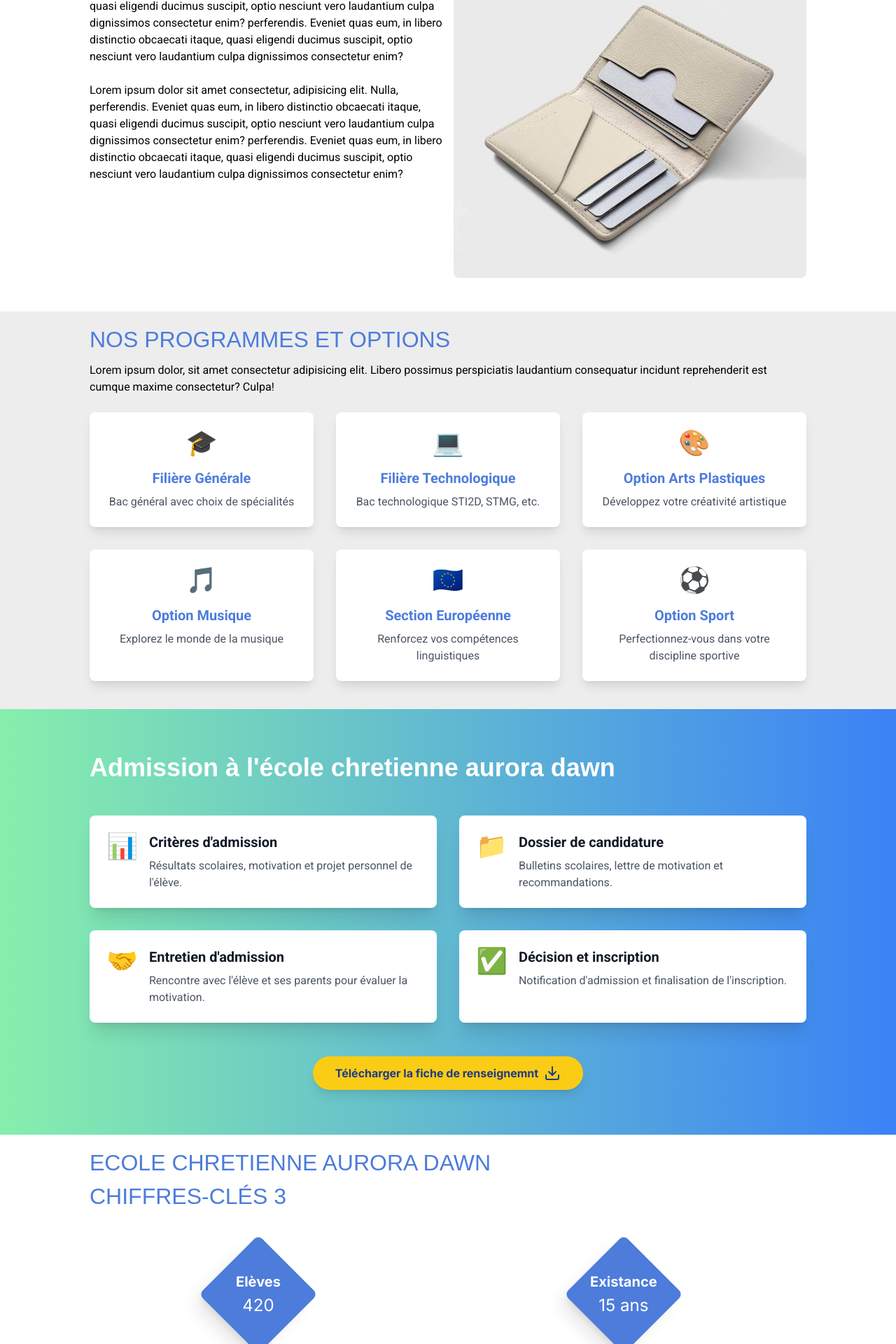
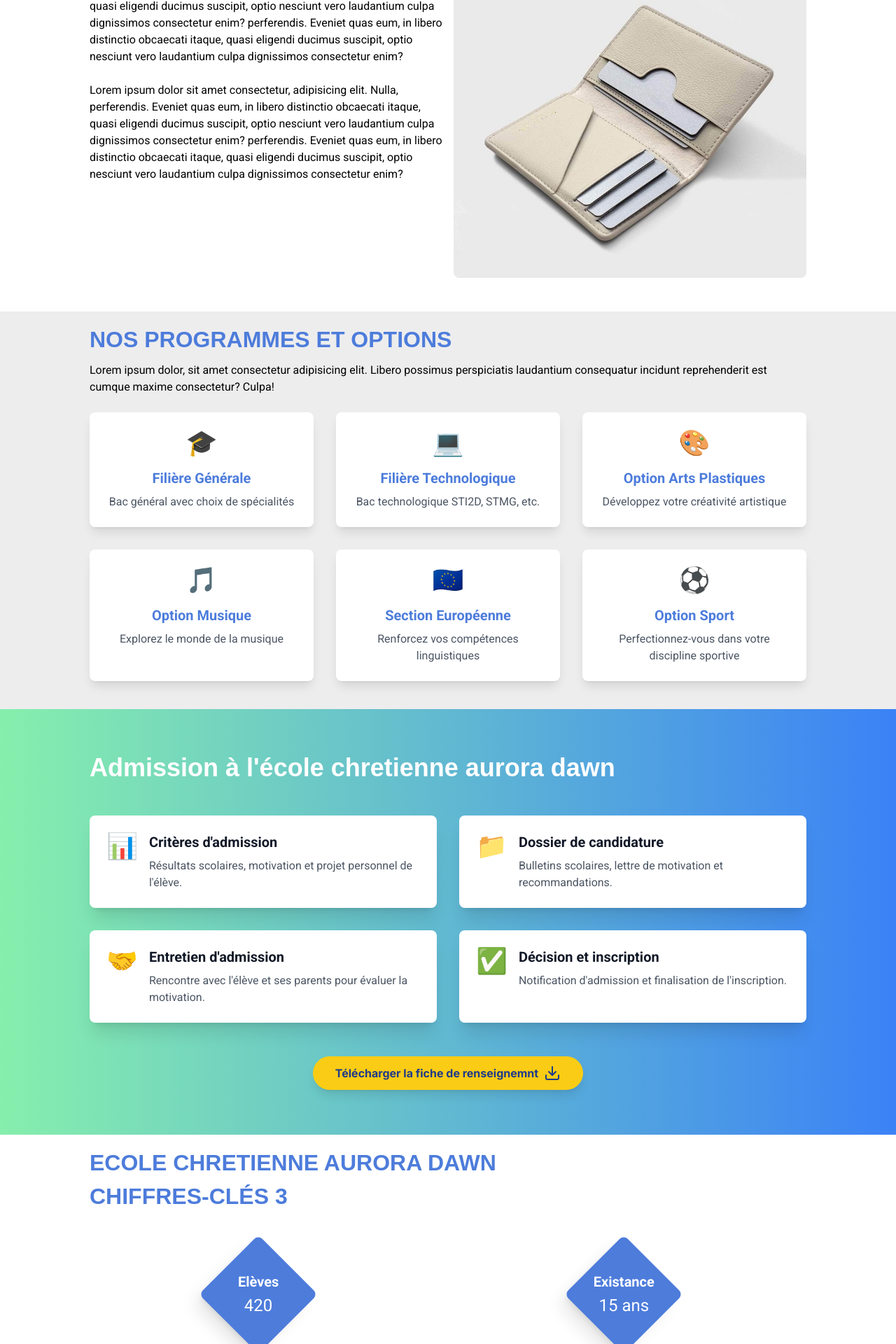
Before and after one commit to ChrisJustice600/auroraschool, a Next.js app: page / in a window 1280 px wide. Shown: the part 655-2575 px from the top of the page at 70% size. Built offline with nearby package versions, Linux system fonts and the light colour scheme; a web font is replaced by a local one.

Commit message:
fix: font head secion title

```diff
--- a/src/_components/About.tsx
+++ b/src/_components/About.tsx
@@ -7,7 +7,7 @@ export default function About() {
     <Section className="bg-background">
       <div className="my-8 flex flex-col md:flex-row gap-4">
         <div className="flex flex-col md:flex-1">
-          <h2 className=" text-left uppercase text-[2rem] font-caption text-primary font-medium mb-2">
+          <h2 className=" text-left uppercase text-[2rem] font-caption text-primary font-bold mb-2">
             présentation de l'école
           </h2>
           <div className="text-left font-roboto">
--- a/src/_components/Program.tsx
+++ b/src/_components/Program.tsx
@@ -6,7 +6,7 @@ export default function Program() {
     <Section className="bg-border">
       <div className="">
         <div className="">
-          <h2 className="text-left uppercase text-[2rem] font-caption text-primary font-medium mb-2">
+          <h2 className="text-left uppercase text-[2rem] font-caption text-primary font-bold mb-2">
             nos programmes et options
           </h2>
           <p className="text-left font-roboto">
--- a/src/_components/Statistic.tsx
+++ b/src/_components/Statistic.tsx
@@ -34,8 +34,8 @@ export default function Statistic() {
   ];
 
   return (
-    <Section>
-      <h2 className="text-left uppercase text-[2rem] font-caption text-primary font-medium mb-2">
+    <Section className="font-roboto">
+      <h2 className="text-left uppercase text-[2rem] font-caption text-primary font-bold mb-2">
         Ecole chretienne aurora dawn <br /> Chiffres-clés 3
       </h2>
       <div className="ml-[-20px] ">
--- a/src/_components/stat.tsx
+++ /dev/null
@@ -1,107 +0,0 @@
-/* eslint-disable react/no-unescaped-entities */
-"use client";
-import React, { useEffect } from "react";
-import Swiper from "swiper";
-import "swiper/css";
-import "swiper/swiper-bundle.css";
-
-interface CardProps {
-  icon: string;
-  title: string;
-  description: string;
-  color: string;
-}
-
-const Card: React.FC<CardProps> = ({ icon, title, description, color }) => (
-  <div
-    className={`${color} p-6 rounded-lg flex flex-col items-center text-center h-full`}
-  >
-    <div className="text-white text-3xl mb-3">{icon}</div>
-    <h3 className="text-white font-bold mb-2">{title}</h3>
-    <p className="text-white text-sm">{description}</p>
-  </div>
-);
-
-interface CarouselProps {
-  cards: CardProps[];
-}
-
-const Carousel: React.FC<CarouselProps> = ({ cards }) => {
-  useEffect(() => {
-    new Swiper(".swiper-container", {
-      slidesPerView: 1,
-      spaceBetween: 20,
-      loop: true,
-      autoplay: {
-        delay: 3000,
-        disableOnInteraction: false,
-      },
-      pagination: {
-        el: ".swiper-pagination",
-        clickable: true,
-      },
-      navigation: {
-        nextEl: ".swiper-button-next",
-        prevEl: ".swiper-button-prev",
-      },
-    });
-  }, []);
-
-  return (
-    <div className="swiper-container">
-      <div className="swiper-wrapper">
-        {cards.map((card, index) => (
-          <div key={index} className="swiper-slide">
-            <Card {...card} />
-          </div>
-        ))}
-      </div>
-      <div className="swiper-pagination"></div>
-      <div className="swiper-button-prev"></div>
-      <div className="swiper-button-next"></div>
-    </div>
-  );
-};
-
-const Statistic: React.FC = () => {
-  const cards: CardProps[] = [
-    {
-      icon: "🎓",
-      title: "Trending Courses",
-      description: "Lorem Ipsum is simply dummy text.",
-      color: "bg-yellow-400",
-    },
-    {
-      icon: "📚",
-      title: "Books & Library",
-      description: "Lorem Ipsum is simply dummy text.",
-      color: "bg-green-500",
-    },
-    {
-      icon: "👨‍🏫",
-      title: "Certified Teachers",
-      description: "Lorem Ipsum is simply dummy text.",
-      color: "bg-orange-500",
-    },
-    {
-      icon: "📜",
-      title: "Certification",
-      description: "Lorem Ipsum is simply dummy text.",
-      color: "bg-teal-400",
-    },
-  ];
-
-  return (
-    <div className="bg-brown-900 p-6 rounded-lg shadow-lg max-w-md mx-auto">
-      <h2 className="text-white text-2xl font-bold mb-3">Lorem Ipsum simply</h2>
-      <p className="text-gray-300 text-sm mb-6">
-        Lorem Ipsum is simply dummy text of the printing and typesetting
-        industry. Lorem Ipsum has been the industry's standard dummy text ever
-        since the 1500s
-      </p>
-      <Carousel cards={cards} />
-    </div>
-  );
-};
-
-export default Statistic;
```
